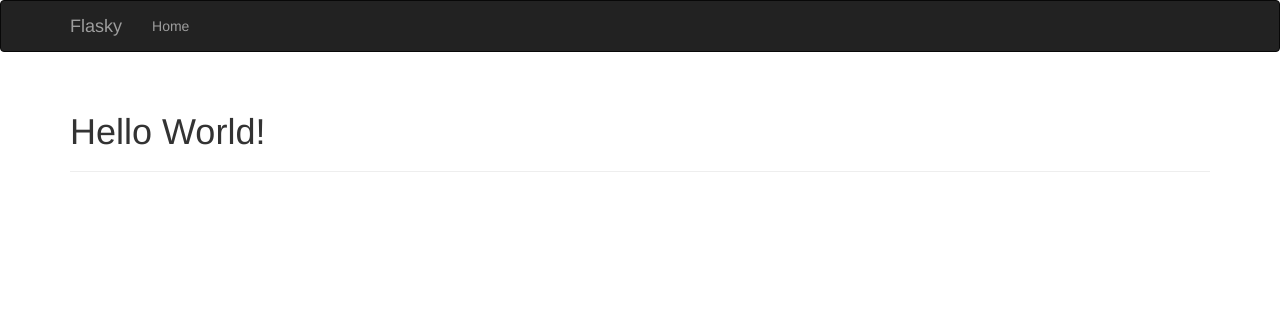
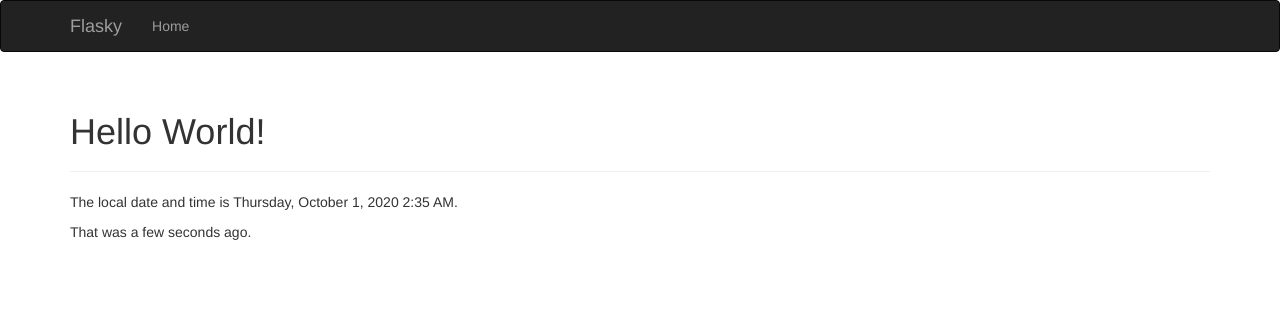
Before and after one commit to grahamhoyes/ECE444-F2020-Lab3, a Flask app: page / in a window 1280 px wide. Shown: the top 312 px of the page. Run offline with Flask 2, Linux system fonts and the light colour scheme; some libraries are stand-ins or nearby versions.

Commit message:
Add moment.js to index template

```diff
--- a/app.py
+++ b/app.py
@@ -1,14 +1,18 @@
+from datetime import datetime
+
 from flask import Flask, render_template
 from flask_bootstrap import Bootstrap
+from flask_moment import Moment
 
 
 app = Flask(__name__)
 bootstrap = Bootstrap(app)
+moment = Moment(app)
 
 
 @app.route("/")
 def index():
-    return render_template("index.html")
+    return render_template("index.html", current_time=datetime.utcnow())
 
 
 @app.route("/user/<name>/")
--- a/templates/base.html
+++ b/templates/base.html
@@ -1,6 +1,11 @@
 {% extends "bootstrap/base.html" %}
 
 {% block title %}Flasky{% endblock %}
+
+{% block scripts %}
+{{ super() }}
+{{ moment.include_moment() }}
+{% endblock %}
 
 {% block navbar %}
 <div class="navbar navbar-inverse" role="navigation">
--- a/templates/index.html
+++ b/templates/index.html
@@ -6,4 +6,6 @@
 <div class="page-header">
     <h1>Hello World!</h1>
 </div>
+<p>The local date and time is {{ moment(current_time).format('LLLL') }}.</p>
+<p>That was {{ moment(current_time).fromNow(refresh=True) }}.</p>
 {% endblock %}
```
